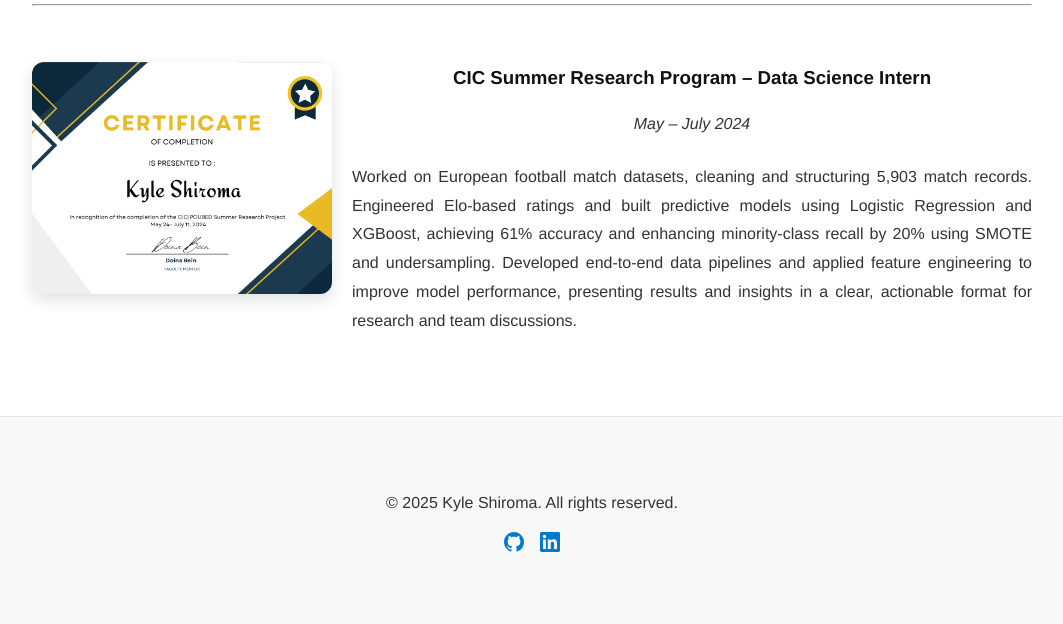
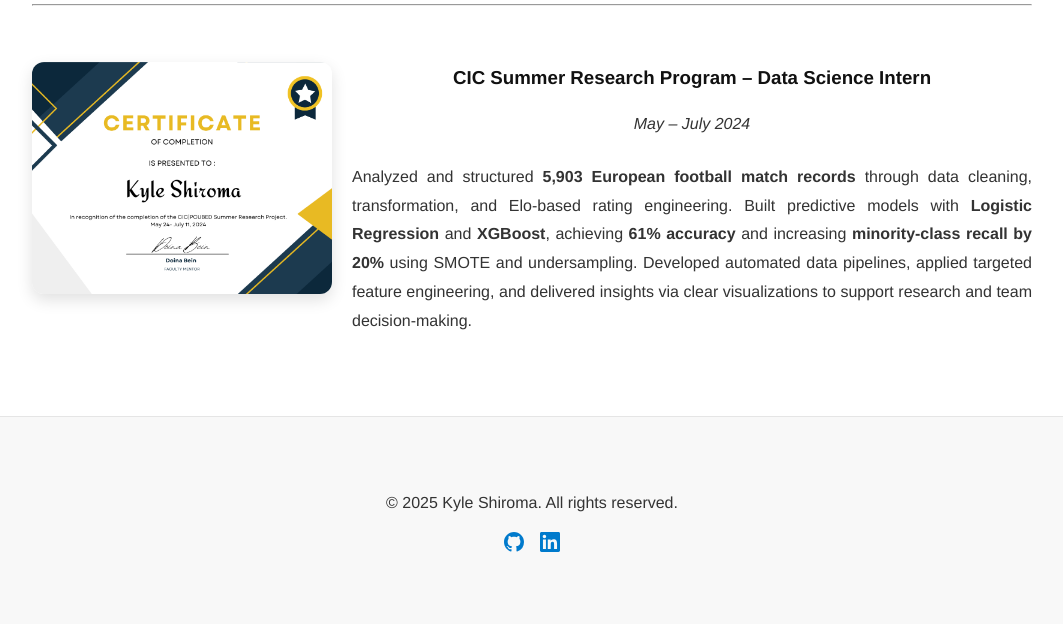
Before and after one commit to k-shiroma-code/k-shiroma-code.github.io, a Jekyll site: the page built from experience.md, in a window 1280 px wide. Shown: the part 579-1203 px from the top of the page, without its empty margins (108-1171 px from the left). Built offline with Jekyll 4.4.1, drawn with Linux system fonts in a browser that asks for light colours.

Commit message:
Update experience.md

```diff
--- a/experience.md
+++ b/experience.md
@@ -30,6 +30,6 @@ permalink: /experience/
   <div style="flex: 1; min-width: 400px;">
     <h3>CIC Summer Research Program – Data Science Intern</h3>
     <p style="text-align: center;"><em>May – July 2024</em></p>
-    <p>Worked on European football match datasets, cleaning and structuring 5,903 match records. Engineered Elo-based ratings and built predictive models using Logistic Regression and XGBoost, achieving 61% accuracy and enhancing minority-class recall by 20% using SMOTE and undersampling. Developed end-to-end data pipelines and applied feature engineering to improve model performance, presenting results and insights in a clear, actionable format for research and team discussions.</p>
+    <p>Analyzed and structured <strong>5,903 European football match records</strong> through data cleaning, transformation, and Elo-based rating engineering. Built predictive models with <strong>Logistic Regression</strong> and <strong>XGBoost</strong>, achieving <strong>61% accuracy</strong> and increasing <strong>minority-class recall by 20%</strong> using SMOTE and undersampling. Developed automated data pipelines, applied targeted feature engineering, and delivered insights via clear visualizations to support research and team decision-making.</p>
   </div>
 </div>
```
